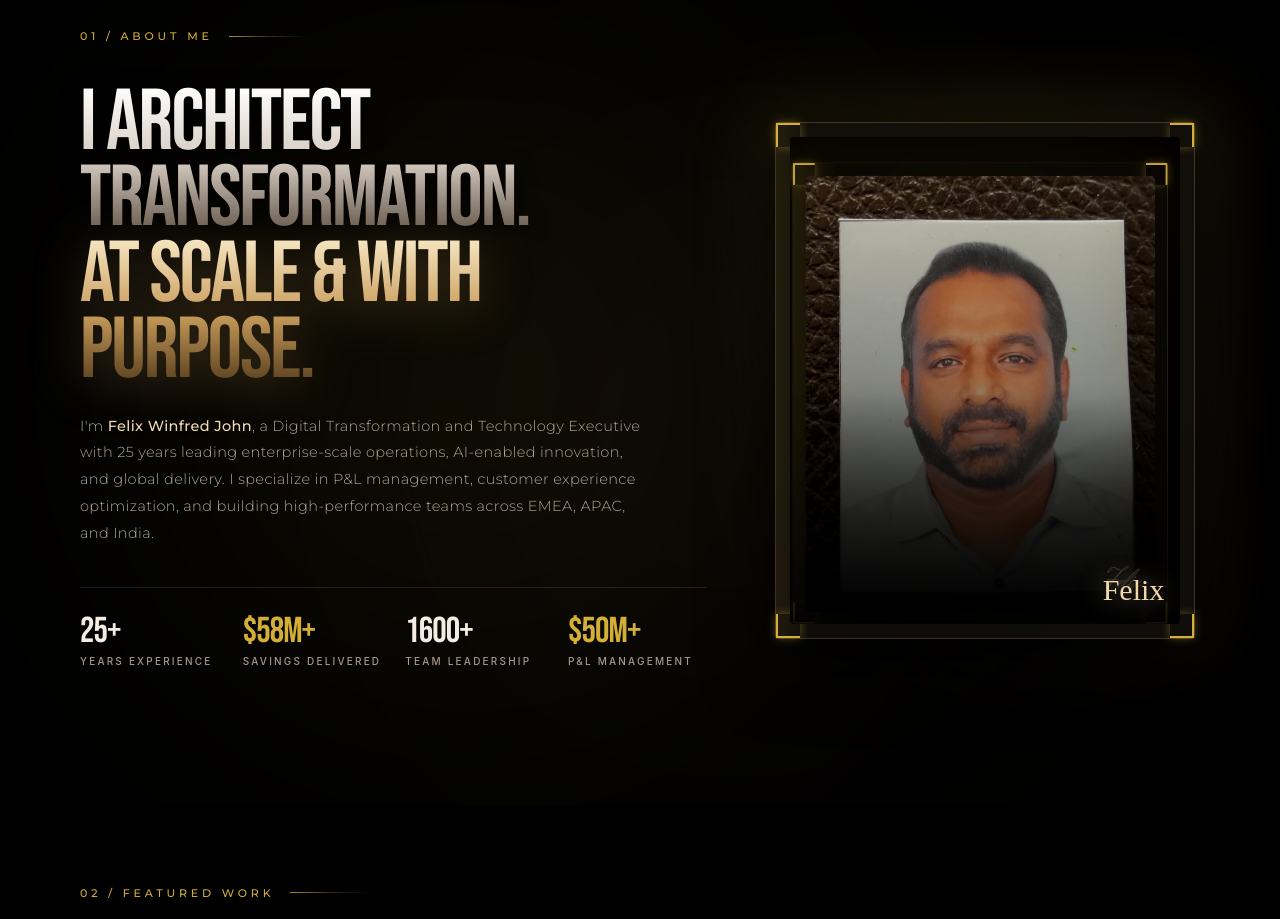
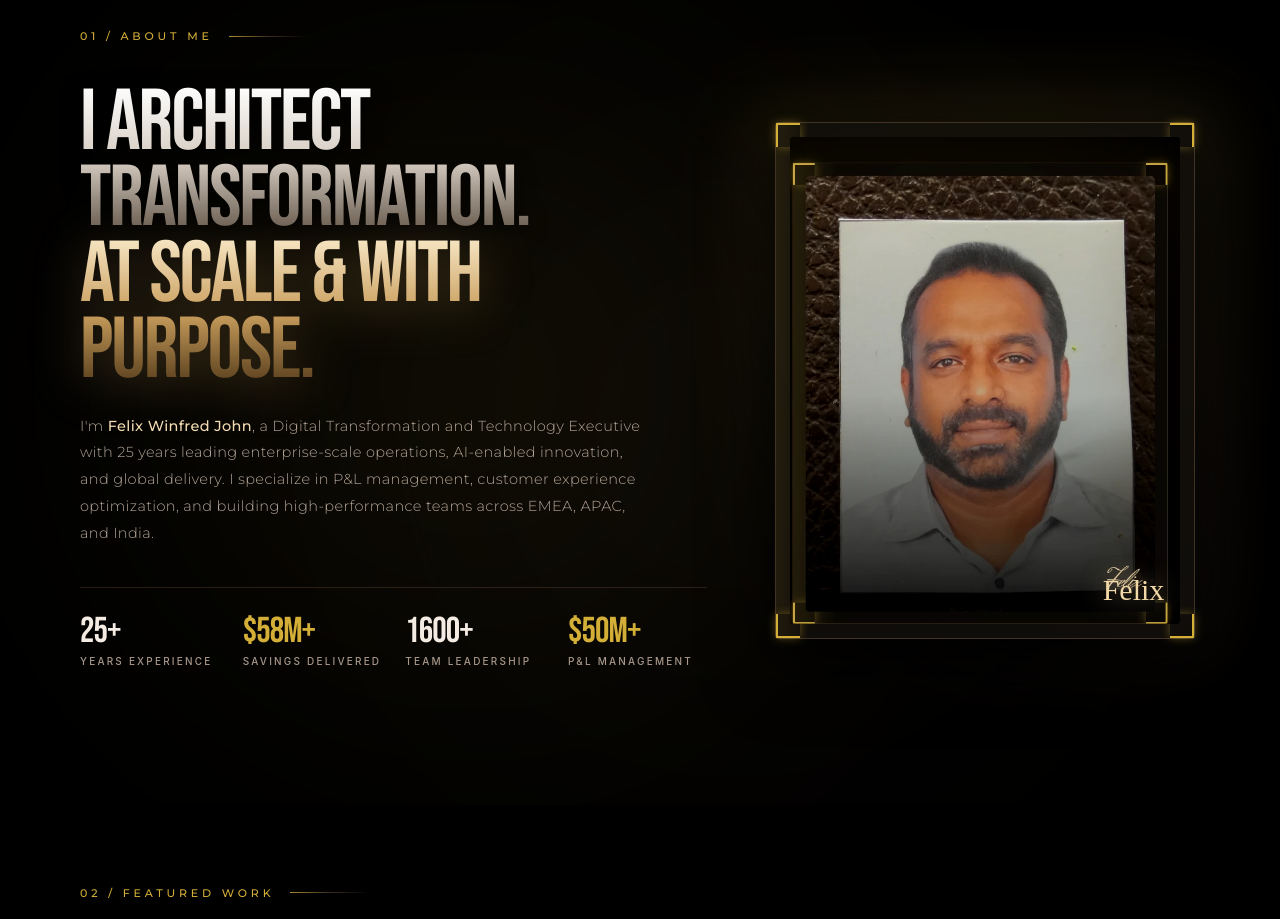
Before and after one commit to felixwinfred004/felix-winfred-j-portfolio, a React (Vite) app: page / in a window 1280 px wide. Shown: the part 900-1819 px from the top of the page. Built offline with nearby package versions, Linux system fonts and the light colour scheme; a web font is replaced by a local one.

Commit message:
Remove Film Noir shadow effect from About section portrait

```diff
--- a/src/components/AboutSection.tsx
+++ b/src/components/AboutSection.tsx
@@ -276,8 +276,6 @@
                   }}
                 />
 
-                {/* Bottom Film Noir Shadow */}
-                <div className="absolute inset-0 bg-gradient-to-t from-black/90 via-black/20 to-transparent pointer-events-none" />
 
                 {/* Monoline Signature */}
                 <div className="absolute bottom-4 right-4 z-20 select-none">
```
